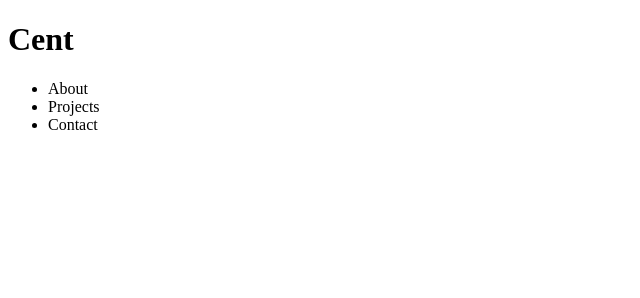
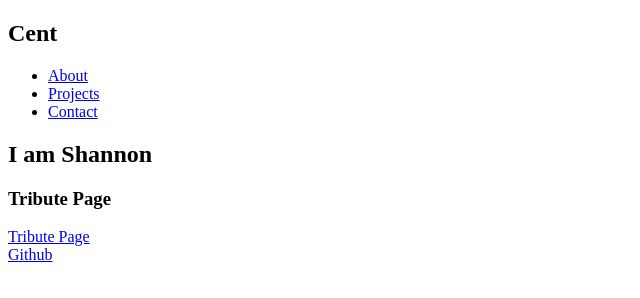
Before and after one commit to centanomics/portfolio-old, a plain HTML site: page index.html in a window 1280 px wide. Shown: the whole page, without its empty margins (0-640 px from the left). Drawn offline with Linux system fonts and the light colour scheme.

Commit message:
completed FCC content user stories

```diff
--- a/index.html
+++ b/index.html
@@ -11,14 +11,29 @@
     <script src="https://cdn.freecodecamp.org/testable-projects-fcc/v1/bundle.js"></script>
 
     <navbar id="navbar">
-      <h1>Cent</h1>
+      <h2>Cent</h2>
       <ul>
-        <li>About</li>
-        <li>Projects</li>
-        <li>Contact</li>
+        <li><a href="welcome-section">About</a></li>
+        <li><a href="projects">Projects</a></li>
+        <li><a href="contact">Contact</a></li>
       </ul>
     </navbar>
-
+    <section id="welcome-section">
+      <h1>I am Shannon</h1>
+    </section>
+    <section id="projects">
+      <article class="project-tile">
+        <h3>Tribute Page</h3>
+        <a href="https://codepen.io/semyers189/full/bXYeQR" target="blank"
+          >Tribute Page</a
+        >
+      </article>
+    </section>
+    <section id="contact">
+      <a href="https://github.com/semyers189" id="profile-link" target="_blank"
+        >Github</a
+      >
+    </section>
     <script src="js/index.js"></script>
   </body>
 </html>
```
